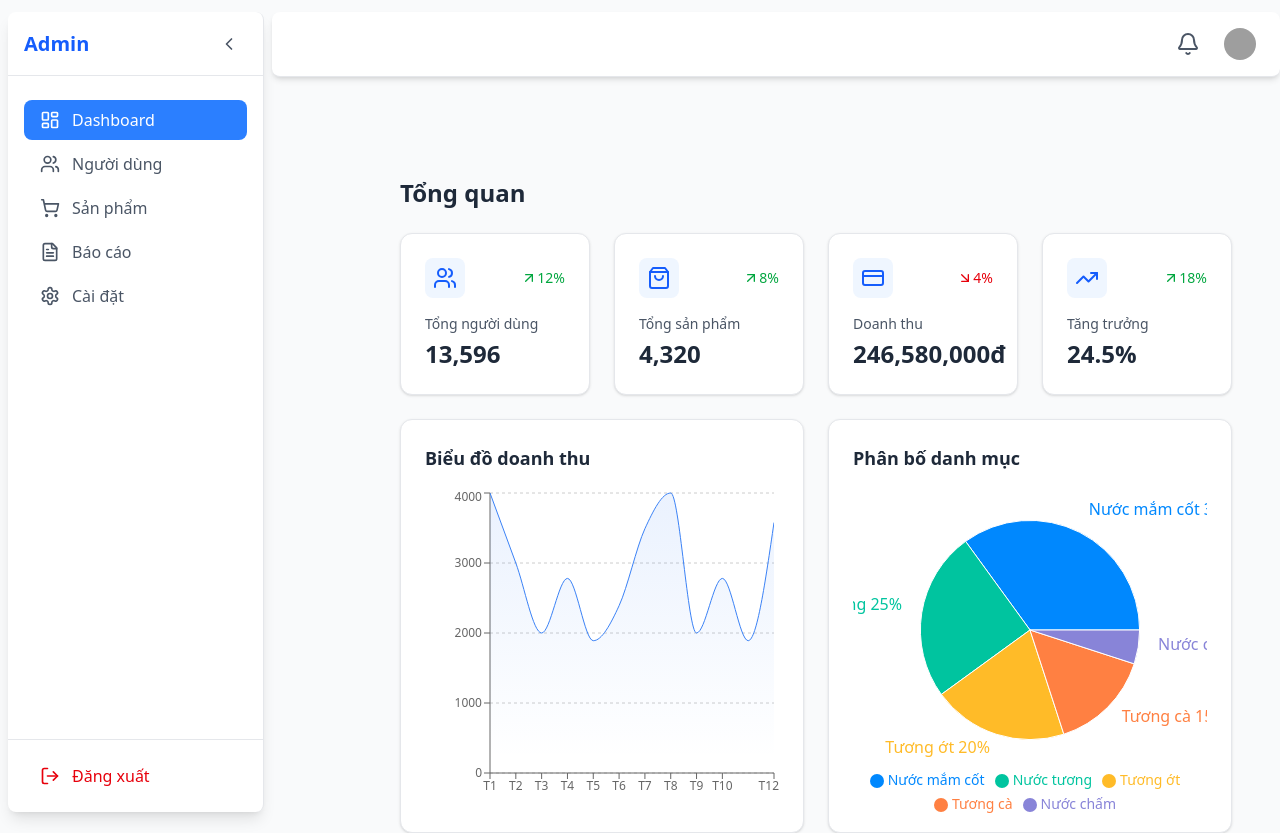
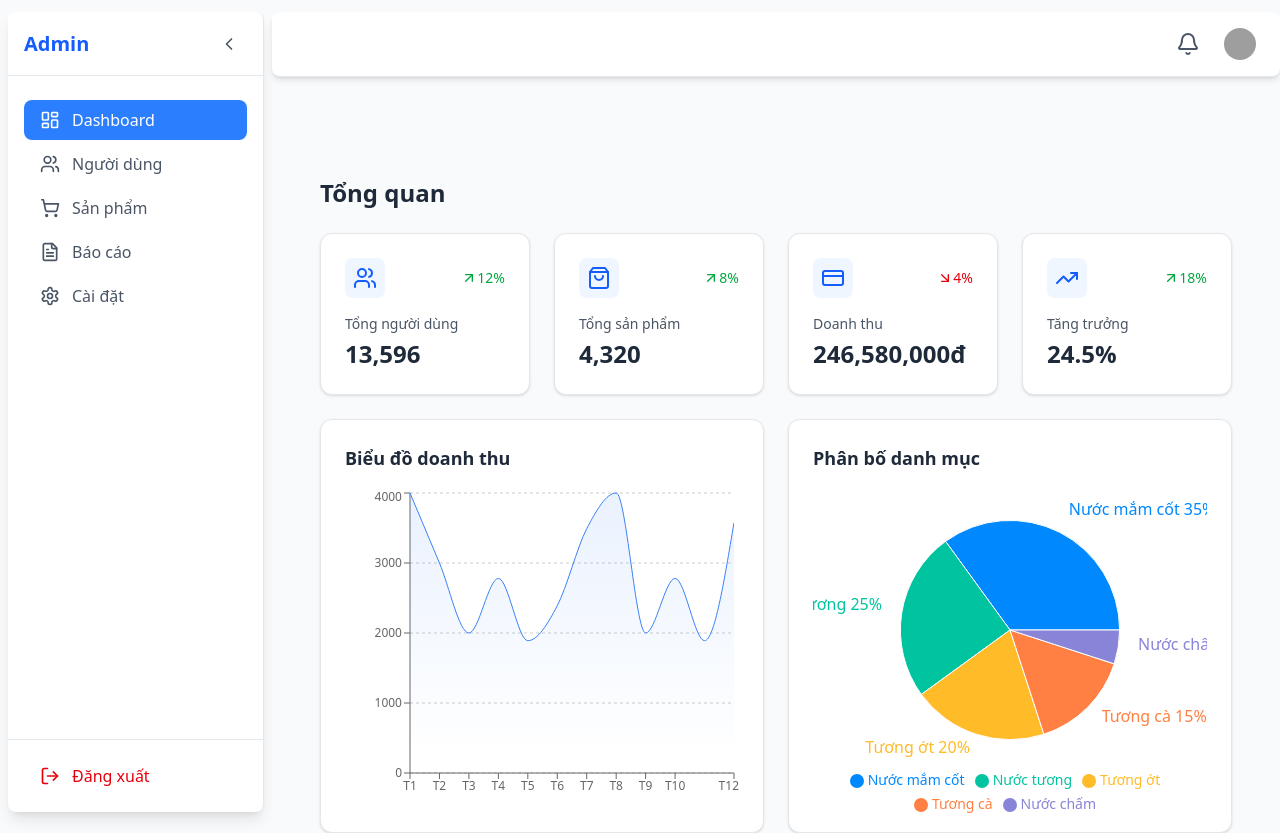
Before and after one commit to anhduy2209/DemoWebForJob, a React (Vite) app: page /dashboard in a window 1280 px wide. Shown: the top 833 px of the page. Built offline with nearby package versions, Linux system fonts and the light colour scheme; grey boxes are pictures that could not be loaded.

Commit message:
Change dashboard layout

```diff
--- a/src/layouts/DashboardLayout.tsx
+++ b/src/layouts/DashboardLayout.tsx
@@ -12,7 +12,7 @@ const DashboardLayout = () => {
       <div className="flex-1 flex flex-col">
         <Navbar />
         <main
-          className={`flex-1 transition-all duration-300 pt-16 px-2 sm:px-4 lg:px-6 ${isCollapsed ? 'ml-0' : 'ml-2 sm:ml-20'}`}
+          className={`flex-1 transition-all duration-300 pt-16 px-2 sm:px-4 lg:px-6 ${isCollapsed ? 'ml-0' : 'ml-2 sm:ml-0'}`}
         >
           <Outlet />
         </main>
--- a/src/pages/HomePage.tsx
+++ b/src/pages/HomePage.tsx
@@ -129,7 +129,7 @@ const HomePage = () => {
         <h2 className="text-base lg:text-lg font-semibold text-gray-800 mb-4">
           Top sản phẩm bán chạy
         </h2>
-        <div className="h-60 lg:h-80">
+        <div className="h-60 lg:h-100">
           <ResponsiveContainer width="100%" height="100%">
             <BarChart
               data={productData}
```
